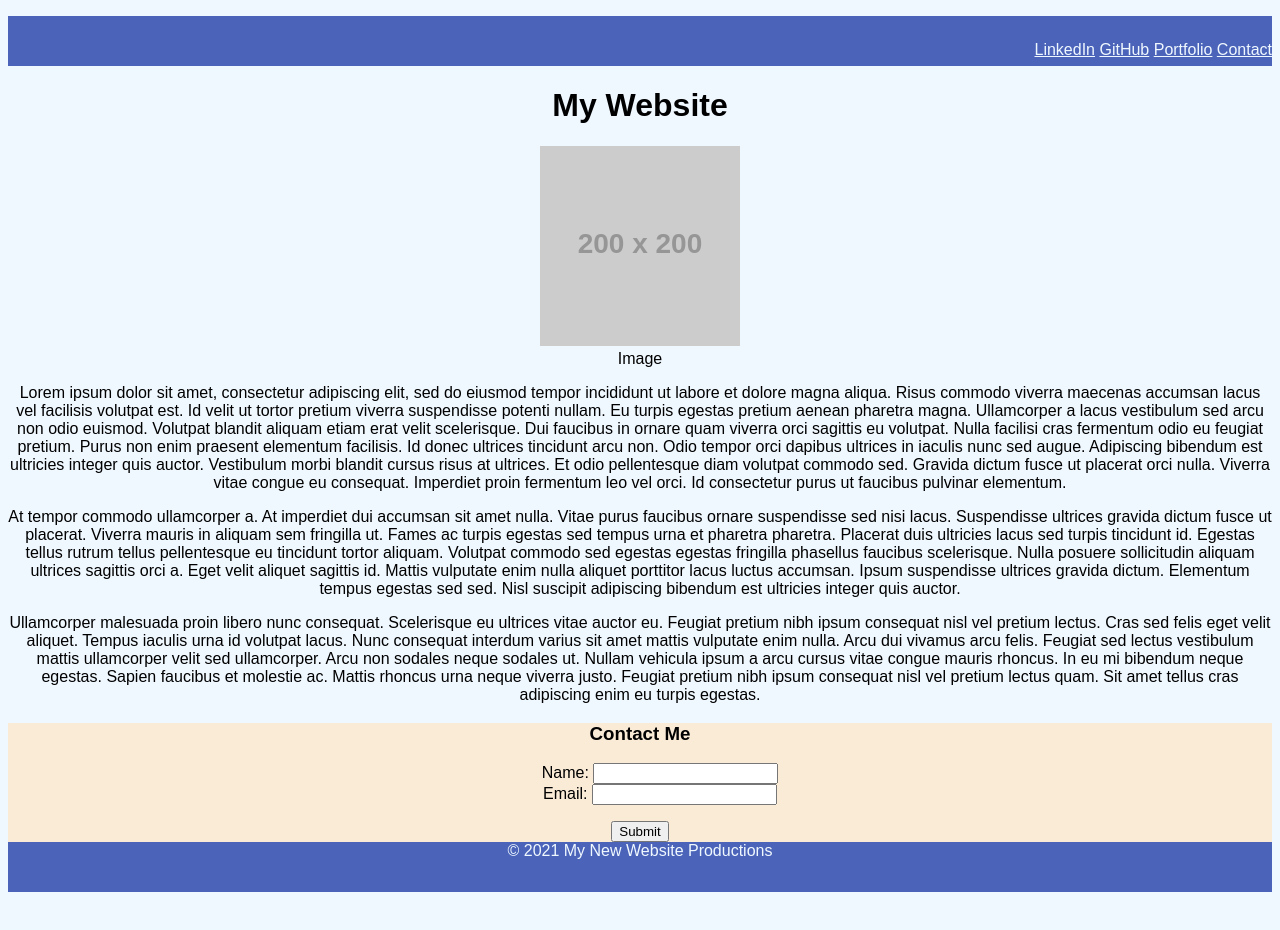
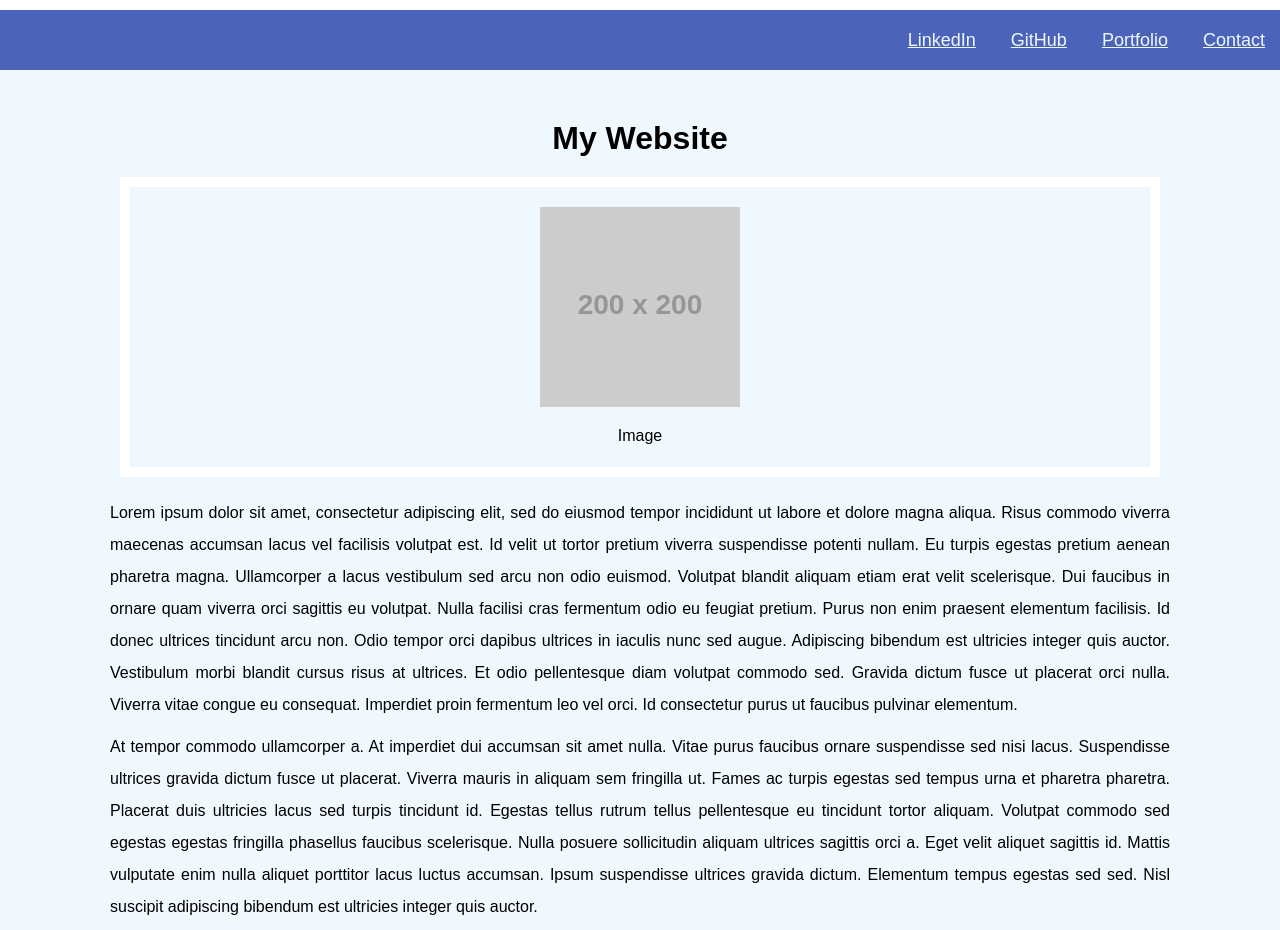
Before and after one commit to jcorozco81/mini-project-1, a plain HTML site: page index.html in a window 1280 px wide. Shown: the top 930 px of the page. Before the commit the page ends 900 px from the top, so only its background shows below. Drawn offline with Linux system fonts and the light colour scheme; placeholder pictures from the web are drawn by us.

Commit message:
new changes 4-26-2021

```diff
--- a/assets/css/style.css
+++ b/assets/css/style.css
@@ -1,33 +1,122 @@
-header, footer{
+/* Universal Selector */
+* {
+    margin:0;
+    padding:0;
+  }
+
+  body {
+    font-family: Arial, Helvetica, sans-serif;
+    background-color: aliceblue;
+    color: black;
+}
+
+nav {
+   position: relative;
+   top: 20px;
+   font-size: large;
+}
+
+
+a{
+    color:aliceblue;
+}
+
+li{
+display: inline;
+padding: 15px;
+}
+h1, h3{
+    margin: 20px;
+}
+
+
+figure {
+    display: block;
+    margin: 20px;
+    border: 10px solid white;
+    height: 280px;
+
+}
+
+figcaption{
+    margin: 10px;
+}
+
+
+img {
+    display: block;
+    margin: 20px auto;
+}
+
+main{
+    display: block;
+    padding: 100px;
+    }
+
+#contact-form{
+    display: block;
+    height: 200px;
+    width: 100%;
+    background-color: rgb(200, 200, 200);
+    line-height: 25px;
+    }
+
+form{
+    margin: 0 auto;
+    padding: 10px;
+    border: 5px dashed rgb(75,100,185);
+    border-radius: 20px;
+    width: 500px;
+}
+
+header{
+    background-color: rgb(75, 100, 185);
+    position: fixed;
+    display: block;
+    border-top: 10px solid  white;
+    width: 100%;
+    height: 60px;
+
+}
+
+footer{
     background-color: rgb(75, 100, 185);
     color: aliceblue;
     display: block;
+    height: 60px;
+    width: 100%;
+
+    border-bottom: 10px solid white;
+    position: relative;
+    line-height: 60px;
+}
+
+.text-center{
+    text-align: center;
+}
+.text-right{
+    text-align: right;
+}
+p{
+    text-align: justify;
+    line-height: 2;
+    margin: 10px;
+}
+label{
+    width: 100px;
+    font-weight: bold;
+}
+button{
+    width: 100px;
     height: 50px;
 }
-nav {
-    text-align: right;
+input{
+    width: 200px;
+    height: 20px;
+    margin: 5px;
+    border: 1px solid black;
+}
+h3{
     position: relative;
-    top: 25px;
+    top: 20px;
 }
-a{
-    color: aliceblue;
-}
-body {
-text-align: center;
-font-family: Arial, Helvetica, sans-serif;
-background-color: aliceblue;
-}
-li{
-display: inline;
-}
-h1, h2, h3 {
-    text-align: center;
-
-}
-
-#main-section{
-
-}
-#contact-form{
-    background-color: antiquewhite;
-}
```
